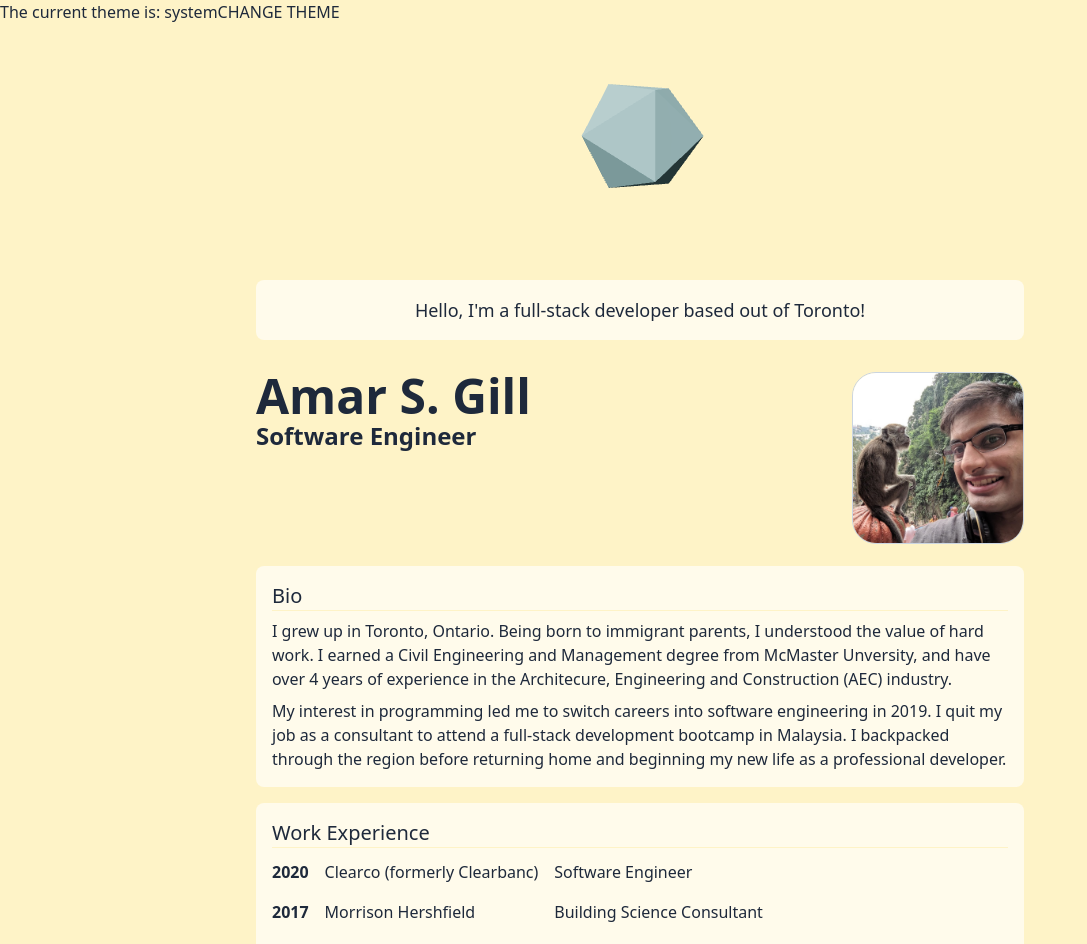
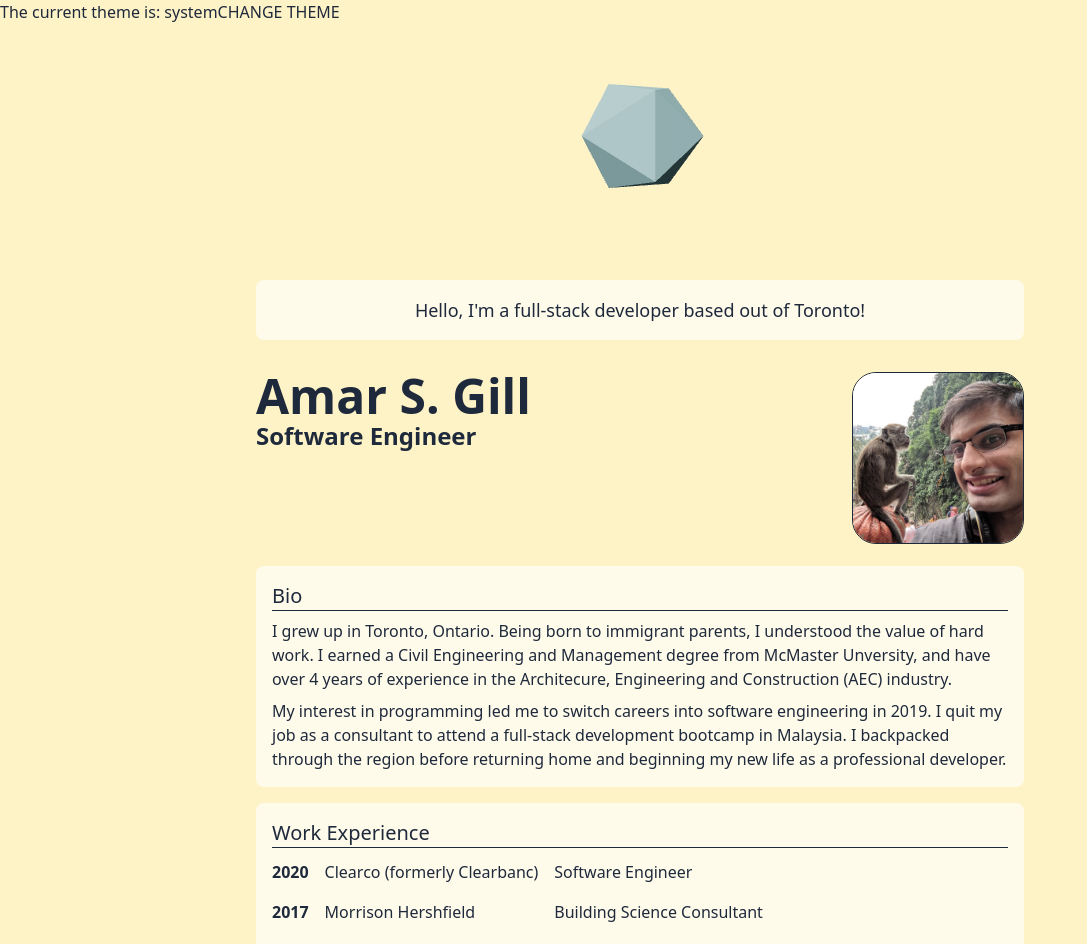
Before and after one commit to Amar-Gill/amar-gill, a Next.js app: page / in a window 1280 px wide. Shown: the top 944 px of the page, without its empty margins (0-1087 px from the left). Built offline with nearby package versions, Linux system fonts and the light colour scheme.

Commit message:
configure dark/light theme for index.tsx

```diff
--- a/pages/index.tsx
+++ b/pages/index.tsx
@@ -18,14 +18,14 @@ export default function Home() {
             src={photo}
             width='172px'
             height='172px'
-            className='rounded-3xl !border !border-slate-300 !border-solid'
+            className='rounded-3xl !border !border-slate-800 dark:!border-slate-300 !border-solid'
             alt='Profile Picture'
             title="That's me! And some dorky human."
           />
         </div>
       </div>
       <div className='card'>
-        <h1 className='border-amber-100 mb-2 text-xl border-b border-solid'>
+        <h1 className='dark:border-amber-100 border-slate-800 mb-2 text-xl border-b border-solid'>
           Bio
         </h1>
         <p className='mb-2'>
@@ -44,7 +44,7 @@ export default function Home() {
         </p>
       </div>
       <div className='card'>
-        <h1 className='border-amber-100 mb-3 text-xl border-b border-solid'>
+        <h1 className='border-slate-800 dark:border-amber-100 mb-3 text-xl border-b border-solid'>
           Work Experience
         </h1>
         <div className='grid-cols-fit-3 grid content-start gap-4'>
```
